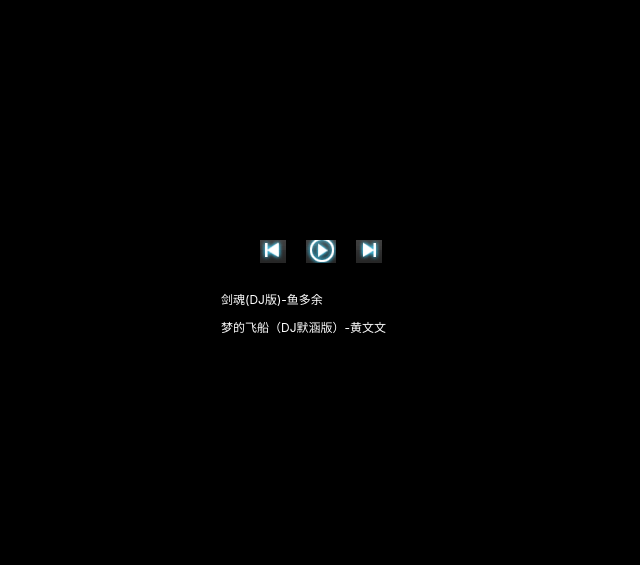
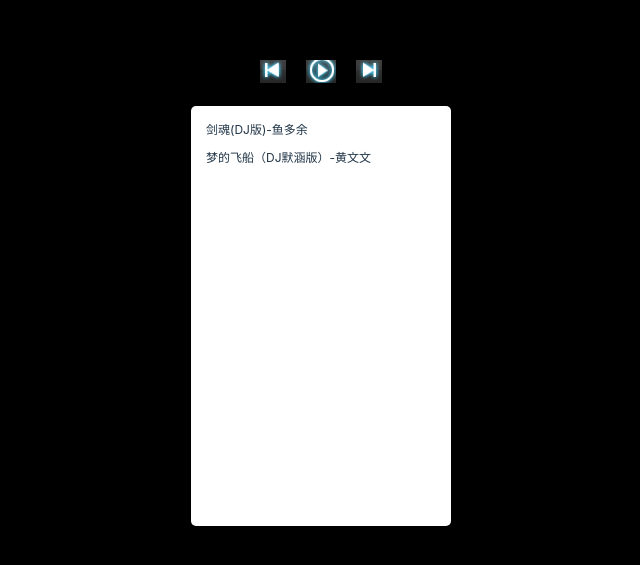
Before and after one commit to magicalcosmos/musicplayer-chrome-extension, a React (Vite) app: page / in a window 1280 px wide. Shown: the part 107-672 px from the top of the page, without its empty margins (319-959 px from the left). Built offline with nearby package versions, Linux system fonts and the light colour scheme.

Commit message:
style modified

```diff
--- a/src/App.css
+++ b/src/App.css
@@ -1,11 +1,14 @@
 * {
-  background: #000;
-  color: #fff;
   margin: 0;
   padding: 0;
   font-size: 12px;
   list-style: none;
 }
+
+html, body {
+  background: #000;
+}
+
 #root {
   height: 100%;
   width: 100%;
@@ -15,6 +18,7 @@
 }
 .music-player {
   text-align: center;
+
   .controls {
     a {
       background-position: -92px -33px;
@@ -38,26 +42,12 @@
     }
   }
 
-  .song-list {
-    display: inline-block;
-    text-align: left;
-    overflow: hidden;
-    width: 200px;
-  }
-
-  .song-item {
-    cursor: pointer;
-    padding: 5px 0;
-  }
   .info {
-    display: inline-block;
     width: 260px;
     height: 22px;
     color: #fff;
-    padding-left: 5px;
-    padding-right: 5px;
-    padding-top: 2px;
-    padding-bottom: 2px;
+    margin: 0 auto;
+    padding: 2px 5px;
   }
 
   .tracks {
@@ -74,6 +64,7 @@
   }
 
   .download-bar {
+    border-radius: 5px;
     position: absolute;
     left: 0px;
     top: -1px;
@@ -85,6 +76,7 @@
     background-repeat: repeat-x;
     min-width: 2px;
     z-index: 0;
+
     .l {
       width: 3px;
       height: 7px;
@@ -105,7 +97,9 @@
       display: inline;
     }
   }
+
   .seek-bar {
+    border-radius: 5px;
     position: absolute;
     left: 0px;
     top: 0px;
@@ -122,18 +116,17 @@
       width: 4px;
       height: 7px;
       background-position: 0px -262px;
-      margin-left: -3px;
-      margin-top: -1px;
+      margin: -1px 0 0 -3px;
       font-size: 0px;
       position: relative;
       display: inline;
     }
+
     .r {
       width: 3px;
       height: 7px;
       background-position: -1px -279px;
-      margin-right: -3px;
-      margin-top: 0px;
+      margin: 0 -3px 0 0;
       font-size: 0px;
       position: absolute;
       right: 0px;
@@ -146,8 +139,24 @@
       width: 13px;
       height: 13px;
       background-position: -146px -12px;
-      margin-right: -5px;
-      margin-top: -22px;
+      margin: -22px -5px 0 0;
+    }
+  }
+
+  .song-list {
+    background: #fff;
+    border-radius: 5px;
+    text-align: left;
+    overflow: hidden;
+    overflow-y: auto;
+    height: 400px;
+    margin: 0 auto;
+    padding: 10px 0;
+    width: 260px;
+
+    .song-item {
+      cursor: pointer;
+      padding: 5px 15px;
     }
   }
 }
```
